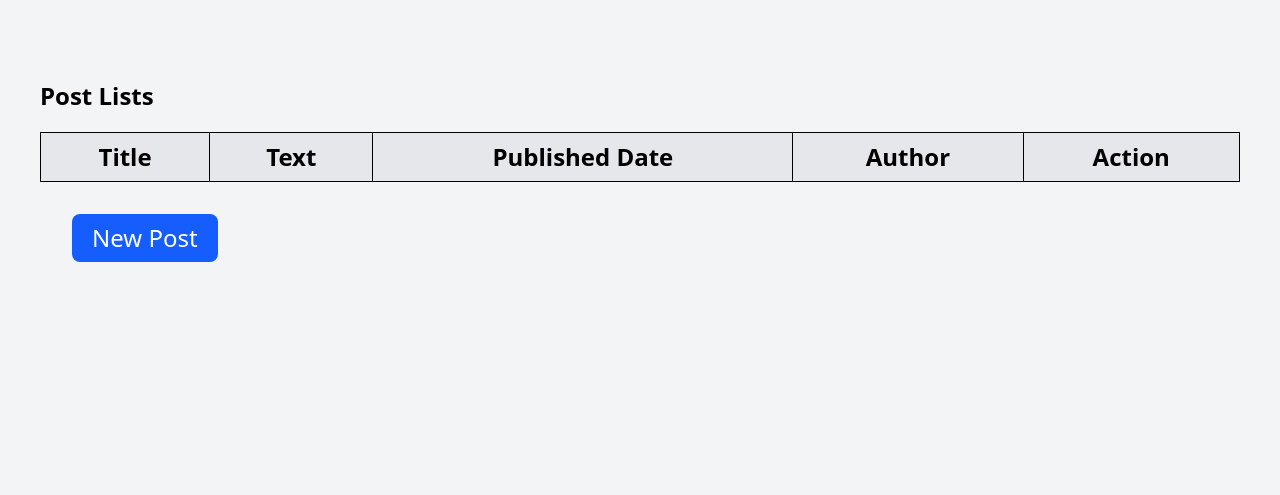
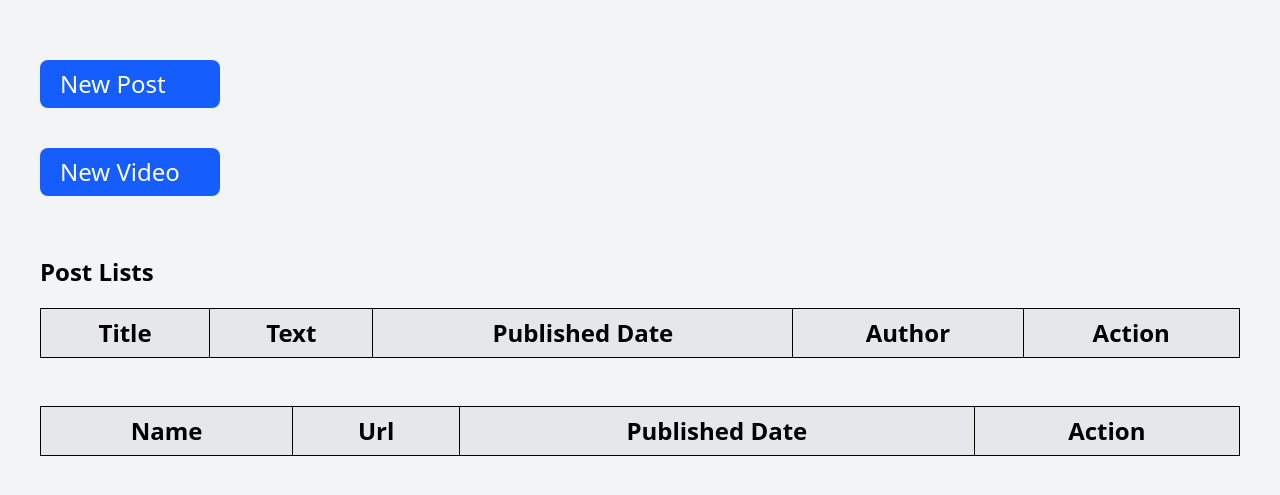
Before and after one commit to Nour-Noaxp/djangoproject, a Django app: page /posts/ in a window 1280 px wide. Shown: the part 80-575 px from the top of the page. Run offline with Django 5.2, Linux system fonts and the light colour scheme; data that the repository does not hold is empty.

Commit message:
Added video templates,views and urls, integrated video objects display in the post_list template

```diff
--- a/blog/forms.py
+++ b/blog/forms.py
@@ -1,7 +1,13 @@
 from django.forms import ModelForm
 from .models import Post
+from .models import Video
 
 class PostForm(ModelForm):
     class Meta:
         model = Post
         fields = ["author", "title", "text", "published_date"]
+
+class VideoForm(ModelForm):
+    class Meta:
+        model = Video
+        fields = ["name", "url", "published_date"]
--- a/blog/templates/events/home.html
+++ b/blog/templates/events/home.html
@@ -13,6 +13,10 @@
 <div class="icon_and_button flex items-center justify-between max-w-2xl">
   <button type="button" class="mx-4 my-8 text-white bg-blue-600 hover:bg-blue-800 font-medium rounded-lg px-5 py-2"><a href="/new">New Post</a></button>
 </div>
+<p>Add a new Video :</p>
+<div class="icon_and_button flex items-center justify-between max-w-2xl">
+  <button type="button" class="mx-4 my-8 text-white bg-blue-600 hover:bg-blue-800 font-medium rounded-lg px-5 py-2"><a href="/new_video/">New Video</a></button>
+</div>
 <p>Available Categories :</p>
 <nav class="flex mt-2">
   <ul class="flex flex-row">
--- a/blog/templates/events/post_list.html
+++ b/blog/templates/events/post_list.html
@@ -1,10 +1,15 @@
 {% extends "events/layout.html" %} {% block title %} Posts Lists {% endblock %}
 <hr />
 {% block content %}
-<form method="post">
-  {% csrf_token %}
+<div class="flex flex-col max-w-[180px]">
+  <a href="/new" type="button"
+  class="my-5 text-white bg-blue-600 hover:bg-blue-800 font-medium rounded-lg px-5 py-2">New Post</a>
+  <a href="/new_video" type="button"
+  class="my-5 text-white bg-blue-600 hover:bg-blue-800 font-medium rounded-lg px-5 py-2">New Video</a>
+</div>
   <h1 class="font-bold text-2xl mt-5 py-5">Post Lists</h1>
-  <table class="w-full border border-gray-300">
+  <div class="flex flex-col gap-12">
+    <table class="border border-gray-300">
       <thead class="bg-gray-200">
         <tr>
           <th class="border border-black-400 px-4 py-2">Title</th>
@@ -38,13 +43,35 @@
         {% endfor %}
       </tbody>
     </table>
-</form>
-<div class="icon_and_button flex items-center justify-between max-w-2xl">
-  <button
-    type="button"
-    class="mx-8 my-8 text-white bg-blue-600 hover:bg-blue-800 font-medium rounded-lg px-5 py-2"
-  >
-    <a href="/new">New Post</a>
-  </button>
+    <table class="border border-gray-300">
+      <thead class="bg-gray-200">
+        <tr>
+          <th class="border border-black-400 px-4 py-2">Name</th>
+          <th class="border border-black-400 px-4 py-2">Url</th>
+          <th class="border border-black-400 px-4 py-2">Published Date</th>
+          <th class="border border-black-400 px-4 py-2">Action</th>
+        </tr>
+      </thead>
+      <tbody>
+        {% for video in videos %}
+        <tr>
+          <td class="border border-black-300 px-4 py-2">
+            <a href="">{{ video.name }}</a>
+          </td>
+          <td class="border border-black-300 px-4 py-2">
+            <p>{{ video.url }}</p>
+          </td>
+          <td class="border border-black-300 px-4 py-2">
+            {{ video.published_date|date:"H:i d/m/o" }}
+          </td>
+          <td class="flex flex-col">
+            <a href="{% url "show_video" video.id %}" class="mx-8 my-8 text-white bg-gray-400 font-medium rounded-lg px-5 py-2">Show</a>
+            <a href="{% url "edit_video" video.id %}" class="mx-8 my-8 text-white bg-gray-400 font-medium rounded-lg px-5 py-2">Edit</a>
+            <a href="{% url "delete_video" pk=video.id %}" class="mx-8 my-8 text-white bg-red-400 font-medium rounded-lg px-5 py-2">Delete</a>
+          </td>
+        </tr>
+        {% endfor %}
+      </tbody>
+    </table>
   </div>
 {% endblock %}
--- a/blog/urls.py
+++ b/blog/urls.py
@@ -11,4 +11,9 @@ urlpatterns = [
     path("show/<post_id>", views.show, name="show_post"),
     path("edit/<post_id>", views.edit, name="edit_post"),
     path("delete/<int:pk>", views.delete, name="delete_post"),
+
+    path("new_video/", views.new_video, name ="new_video"),
+    path("show_video/<video_id>", views.show_video, name="show_video"),
+    path("edit_video/<video_id>", views.edit_video, name="edit_video"),
+    path("delete_video/<int:pk>", views.delete_video, name="delete_video"),
 ]
--- a/blog/views.py
+++ b/blog/views.py
@@ -1,6 +1,8 @@
 from django.shortcuts import render, HttpResponse, redirect
 from .models import Post
+from .models import Video
 from .forms import PostForm
+from .forms import VideoForm
 from django.contrib import messages
 from django.utils import timezone
 from django.contrib.auth.models import User
@@ -22,10 +24,9 @@ def home(request):
     return render(request, "events/home.html", {"categories": categories})
 
 def post_list(request):
-    posts = Post.objects.filter(published_date__lte=timezone.now()).order_by(
-        "published_date"
-    )
-    return render(request, "events/post_list.html", {"posts": posts})
+    posts = Post.objects.filter(published_date__lte=timezone.now()).order_by("published_date")
+    videos = Video.objects.filter(published_date__lte=timezone.now()).order_by("published_date")
+    return render(request, "events/post_list.html", {"posts": posts, "videos": videos})
 
 def show(request, post_id):
     post = Post.objects.get(pk=post_id)
@@ -54,3 +55,31 @@ def contact(request):
     return HttpResponse(
         "This is my contact page displayed with an Http response and not a template rendering"
     )
+
+def new_video(request):
+    form = VideoForm()
+    if request.method == "POST":
+        form = VideoForm(request.POST)
+        if form.is_valid():
+            form.save()
+            messages.success(request, "Video successfully created")
+            return redirect("post_list")
+    return render(request, "events/new_video.html", {"form": form})
+
+def show_video(request, video_id):
+    video = Video.objects.get(pk=video_id)
+    return render(request, "events/show_video.html", {"video": video})
+
+def delete_video(request, pk):
+    video = Video.objects.get(pk=pk)
+    video.delete()
+    messages.success(request, "Video successfully deleted!")
+    return redirect("post_list")
+
+def edit_video(request, video_id):
+    video = Video.objects.get(pk=video_id)
+    form = VideoForm(request.POST or None, instance=video)
+    if form.is_valid():
+        form.save()
+        return redirect("post_list")
+    return render(request, "events/edit_video.html", {"video": video, "form": form})
```
Also changed, not shown: blog/templates/events/edit_video.html (added, +59 -0 lines), blog/templates/events/layout.html (+11 -7 lines), blog/templates/events/new_video.html (added, +27 -0 lines), blog/templates/events/show_video.html (added, +18 -0 lines). Lines whose indentation alone changed are shown as unchanged.
